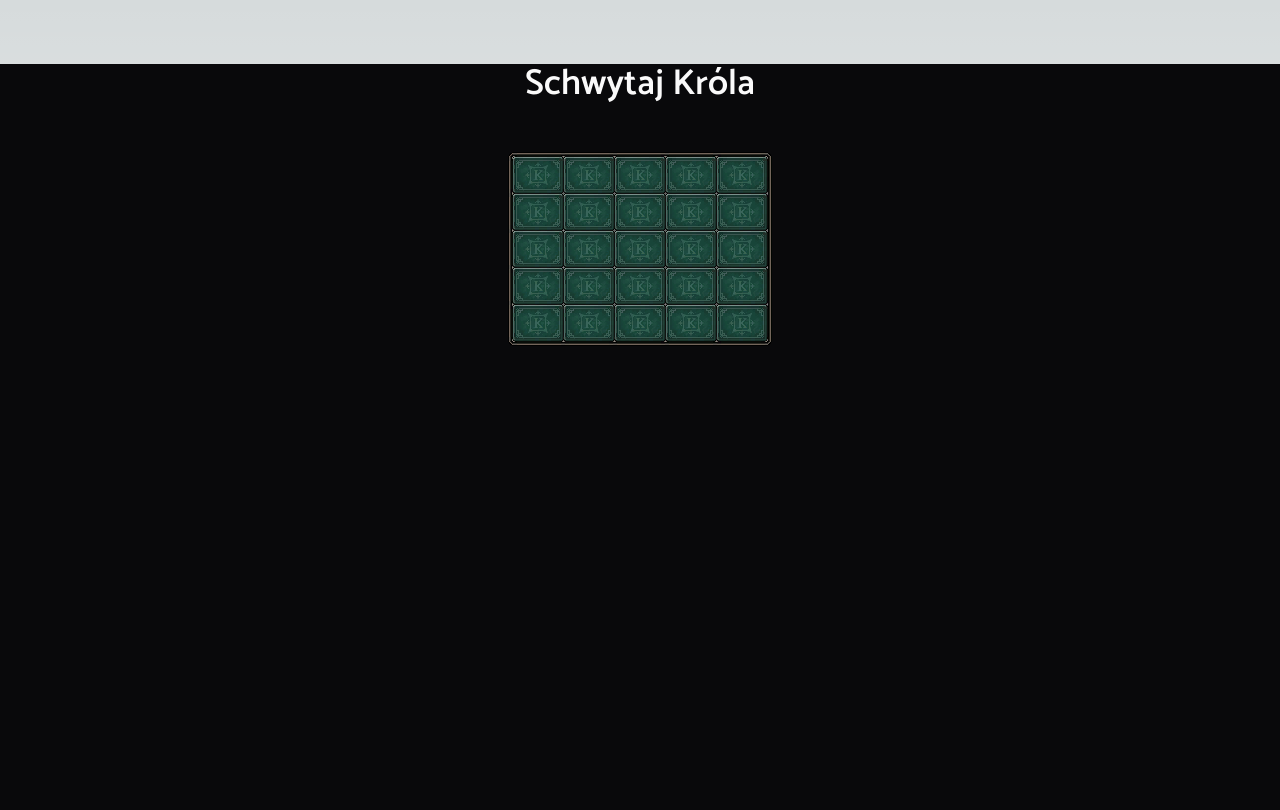
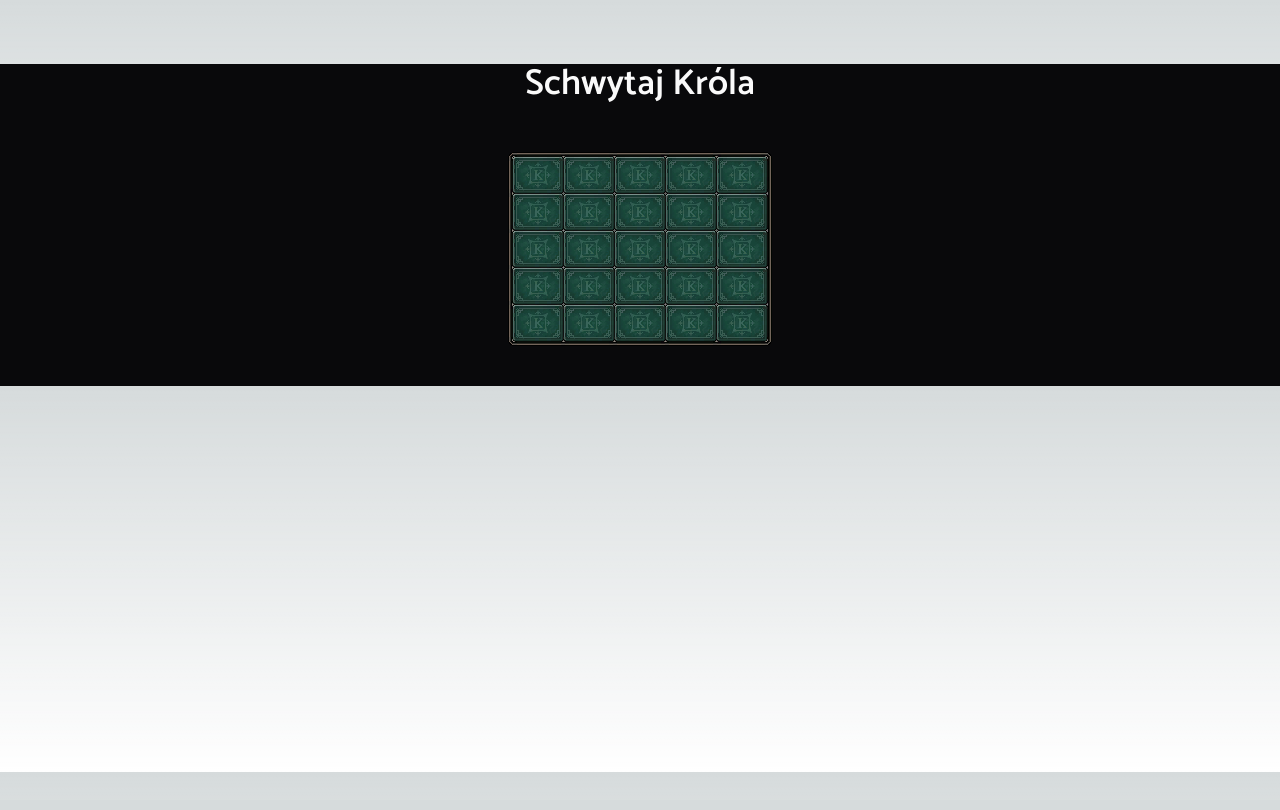
Before and after one commit to Marcin-Farowski/capture_the_king, a Next.js app: page / in a window 1280 px wide. Shown: the top 810 px of the page. Built offline with nearby package versions, Linux system fonts and the light colour scheme.

Commit message:
Removed min-h-screen from main element

```diff
--- a/app/page.tsx
+++ b/app/page.tsx
@@ -3,7 +3,7 @@ import Image from "next/image";
 
 export default function Home() {
   return (
-    <main className="flex min-h-screen flex-col items-center bg-zinc-950 mt-16">
+    <main className="flex flex-col items-center bg-zinc-950 mt-16">
       <h1 className="mb-12 text-4xl font-semibold font-bold text-zinc-50">
         Schwytaj Króla
       </h1>
```
